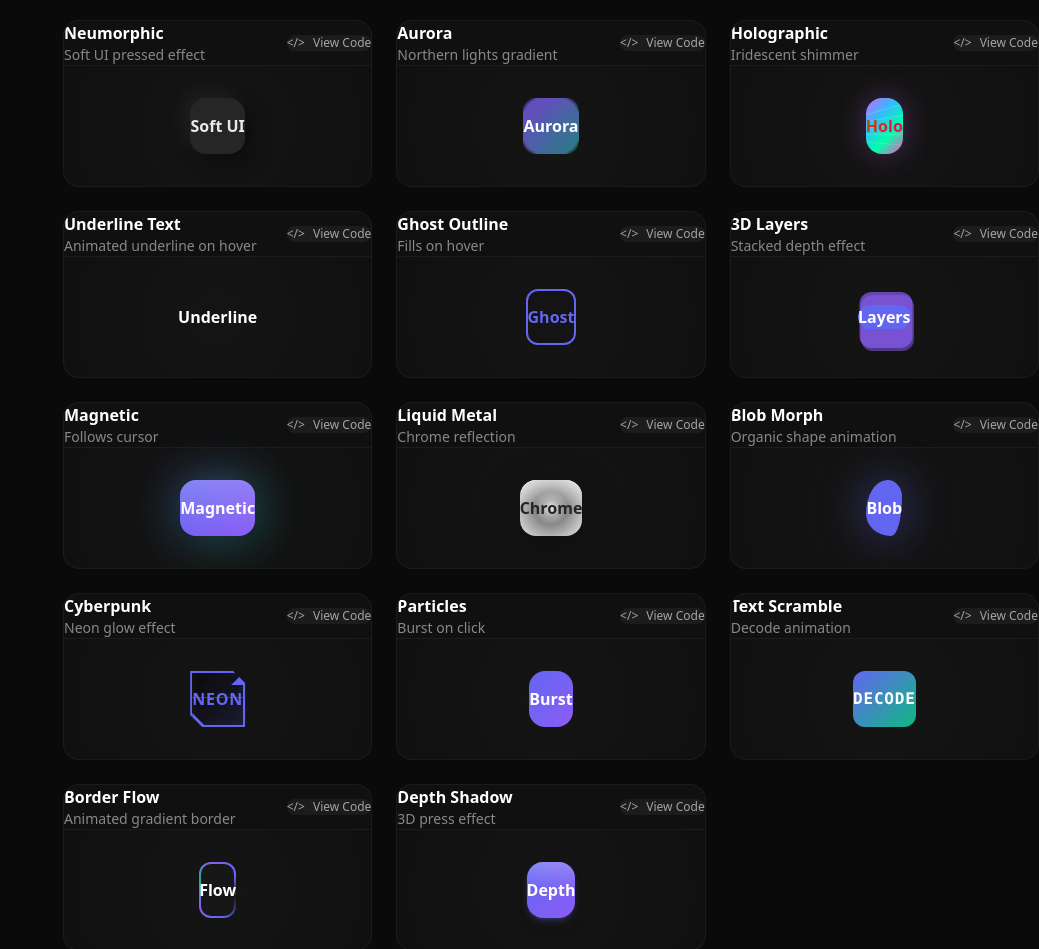
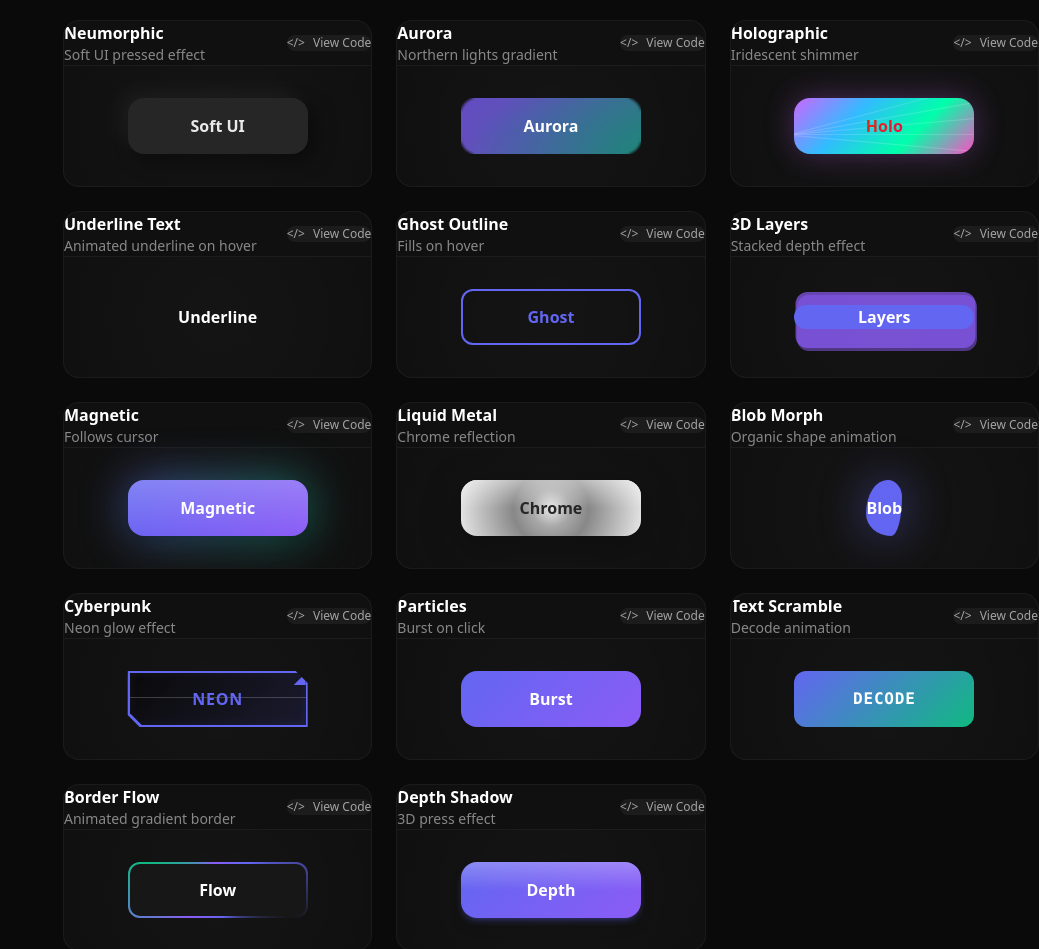
Before and after one commit to toddclawd-del/interaction-lab, a React (Vite) app: page /#/ui-components in a window 1280 px wide. Shown: the part 412-1361 px from the top of the page, without its empty margins (241-1280 px from the left). Built offline with nearby package versions, Linux system fonts and the light colour scheme.

Commit message:
fix: Add min-width, centering, and whitespace-nowrap to all buttons

```diff
--- a/src/interactions/ui-components/buttons/index.tsx
+++ b/src/interactions/ui-components/buttons/index.tsx
@@ -37,7 +37,7 @@ export function GlassmorphismButton({ children, className = '', onClick }: Butto
       whileHover={prefersReducedMotion ? {} : { scale: 1.02, y: -2 }}
       whileTap={prefersReducedMotion ? {} : { scale: 0.98 }}
       className={`
-        relative px-16 py-5 rounded-2xl font-semibold text-white
+        relative inline-flex items-center justify-center px-16 py-5 rounded-2xl font-semibold text-white min-w-[180px] whitespace-nowrap
         backdrop-blur-xl bg-white/10
         border border-white/20
         shadow-[0_8px_32px_rgba(0,0,0,0.3),inset_0_1px_0_rgba(255,255,255,0.2)]
@@ -88,7 +88,7 @@ export function NeumorphicButton({ children, className = '', onClick }: ButtonPr
       }}
       transition={{ type: 'spring', stiffness: 400, damping: 25 }}
       className={`
-        relative px-16 py-5 rounded-2xl font-semibold
+        relative inline-flex items-center justify-center px-16 py-5 rounded-2xl font-semibold min-w-[180px] whitespace-nowrap
         bg-neutral-800 text-white/90
         min-h-[56px]
         ${className}
@@ -113,7 +113,7 @@ export function AuroraButton({ children, className = '', onClick }: ButtonProps)
       whileHover={prefersReducedMotion ? {} : { scale: 1.02 }}
       whileTap={prefersReducedMotion ? {} : { scale: 0.98 }}
       className={`
-        relative px-16 py-5 rounded-2xl font-semibold text-white
+        relative inline-flex items-center justify-center px-16 py-5 rounded-2xl font-semibold text-white min-w-[180px] whitespace-nowrap
         overflow-hidden min-h-[56px] group
         ${className}
       `}
@@ -197,7 +197,7 @@ export function HolographicButton({ children, className = '', onClick }: ButtonP
       whileHover={prefersReducedMotion ? {} : { scale: 1.02 }}
       whileTap={prefersReducedMotion ? {} : { scale: 0.98 }}
       className={`
-        relative px-16 py-5 rounded-2xl font-semibold text-white
+        relative inline-flex items-center justify-center px-16 py-5 rounded-2xl font-semibold text-white min-w-[180px] whitespace-nowrap
         overflow-hidden min-h-[56px]
         shadow-[0_0_30px_rgba(200,100,255,0.3)]
         ${className}
@@ -296,7 +296,7 @@ export function GhostOutlineButton({ children, className = '', onClick }: Button
       onMouseLeave={() => setIsHovered(false)}
       whileTap={prefersReducedMotion ? {} : { scale: 0.98 }}
       className={`
-        relative px-16 py-5 rounded-xl font-semibold
+        relative inline-flex items-center justify-center px-16 py-5 rounded-xl font-semibold min-w-[180px] whitespace-nowrap
         border-2 overflow-hidden min-h-[56px]
         ${className}
       `}
@@ -355,7 +355,7 @@ export function LayeredDepthButton({ children, className = '', onClick }: Button
 
       {/* Top layer (main) */}
       <motion.span
-        className="relative block px-16 py-5 rounded-xl font-semibold text-white"
+        className="relative inline-flex items-center justify-center px-16 py-5 rounded-xl font-semibold text-white min-w-[180px] whitespace-nowrap"
         style={{ backgroundColor: 'var(--color-primary)' }}
         variants={{ hover: { y: -2 } }}
         transition={{ type: 'spring', stiffness: 400, damping: 25 }}
@@ -419,7 +419,7 @@ export function MagneticPremiumButton({ children, className = '', onClick }: But
         onClick={onClick}
         whileTap={prefersReducedMotion ? {} : { scale: 0.95 }}
         className={`
-          relative px-16 py-5 rounded-2xl font-semibold text-white
+          relative inline-flex items-center justify-center px-16 py-5 rounded-2xl font-semibold text-white min-w-[180px] whitespace-nowrap
           min-h-[56px] overflow-hidden
           shadow-lg
           ${className}
@@ -479,7 +479,7 @@ export function LiquidMetalButton({ children, className = '', onClick }: ButtonP
       whileHover={prefersReducedMotion ? {} : { scale: 1.02 }}
       whileTap={prefersReducedMotion ? {} : { scale: 0.98 }}
       className={`
-        relative px-16 py-5 rounded-2xl font-bold text-neutral-800
+        relative inline-flex items-center justify-center px-16 py-5 rounded-2xl font-bold text-neutral-800 min-w-[180px] whitespace-nowrap
         min-h-[56px] overflow-hidden
         shadow-[0_10px_40px_rgba(0,0,0,0.3),inset_0_2px_0_rgba(255,255,255,0.8),inset_0_-2px_0_rgba(0,0,0,0.2)]
         ${className}
@@ -573,7 +573,7 @@ export function CyberpunkNeonButton({ children, className = '', onClick }: Butto
       whileHover={prefersReducedMotion ? {} : { scale: 1.02 }}
       whileTap={prefersReducedMotion ? {} : { scale: 0.98 }}
       className={`
-        relative px-16 py-5 font-bold uppercase tracking-wider
+        relative inline-flex items-center justify-center px-16 py-5 font-bold uppercase tracking-wider min-w-[180px] whitespace-nowrap
         min-h-[56px] overflow-hidden group
         ${className}
       `}
@@ -683,7 +683,7 @@ export function ParticleBurstButton({ children, className = '', onClick }: Butto
       whileHover={prefersReducedMotion ? {} : { scale: 1.02 }}
       whileTap={prefersReducedMotion ? {} : { scale: 0.95 }}
       className={`
-        relative px-16 py-5 rounded-2xl font-semibold text-white
+        relative inline-flex items-center justify-center px-16 py-5 rounded-2xl font-semibold text-white min-w-[180px] whitespace-nowrap
         min-h-[56px] overflow-visible
         ${className}
       `}
@@ -768,7 +768,7 @@ export function TextScrambleButton({ children, className = '', onClick }: Button
       onMouseLeave={() => setIsHovered(false)}
       whileTap={prefersReducedMotion ? {} : { scale: 0.98 }}
       className={`
-        relative px-16 py-5 rounded-xl font-mono font-bold
+        relative inline-flex items-center justify-center px-16 py-5 rounded-xl font-mono font-bold min-w-[180px] whitespace-nowrap
         min-h-[56px] uppercase tracking-wider
         ${className}
       `}
@@ -794,7 +794,7 @@ export function BorderFlowButton({ children, className = '', onClick }: ButtonPr
       whileHover={prefersReducedMotion ? {} : { scale: 1.02 }}
       whileTap={prefersReducedMotion ? {} : { scale: 0.98 }}
       className={`
-        relative px-16 py-5 rounded-xl font-semibold text-white
+        relative inline-flex items-center justify-center px-16 py-5 rounded-xl font-semibold text-white min-w-[180px] whitespace-nowrap
         min-h-[56px] bg-neutral-900
         ${className}
       `}
@@ -854,7 +854,7 @@ export function DepthShadowButton({ children, className = '', onClick }: ButtonP
       }}
       transition={{ type: 'spring', stiffness: 400, damping: 25 }}
       className={`
-        relative px-16 py-5 rounded-2xl font-semibold text-white
+        relative inline-flex items-center justify-center px-16 py-5 rounded-2xl font-semibold text-white min-w-[180px] whitespace-nowrap
         min-h-[56px]
         ${className}
       `}
```
